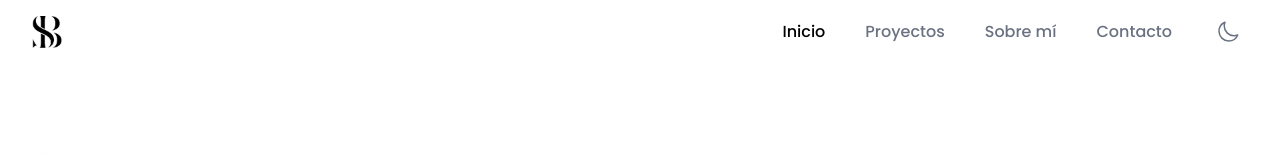
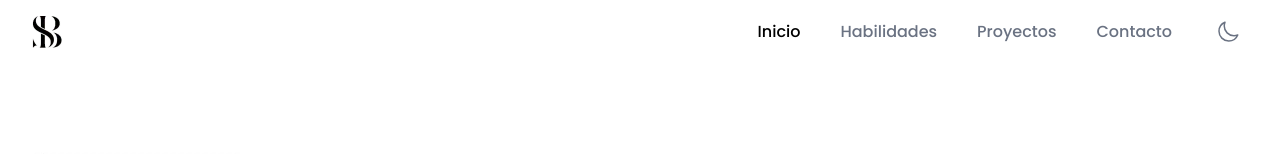
Before and after one commit to sergiobet/portafolio-nuevo, a React (Vite) app: page / in a window 1280 px wide. Shown: the top 154 px of the page. Built offline with nearby package versions, Linux system fonts and the light colour scheme; some icons are missing.

Commit message:
Se refactoriza la logica encargada de cargar el logo para el tema oscuro y el tema claro, adicionalmente fue removido del DOM elementos que no eran necesarios

```diff
--- a/src/components/MenuComponent/MenuComponent.tsx
+++ b/src/components/MenuComponent/MenuComponent.tsx
@@ -14,8 +14,8 @@ import { useEffect, useState } from "react";
 //opciones para el menú de navegación
 const navigation = [
   { name: "Inicio", href: "#home" },
+  { name: "Habilidades", href: "#habilidades" },
   { name: "Proyectos", href: "#proyectos" },
-  { name: "Sobre mí", href: "#sobremi" },
   { name: "Contacto", href: "#contacto" },
 ];
 
@@ -46,7 +46,7 @@ const activeMenuItem = () => {
   };
 };
 
-function MenuComponent() {
+const MenuComponent = () =>{
   const [active, setActive] = useState(navigation[0].href);
   const [darkMode, setDarkMode] = useState(
     localStorage.getItem("theme") === "dark"
@@ -94,23 +94,15 @@ function MenuComponent() {
           </div>
           <div className="flex flex-1 items-center justify-around sm:items-stretch md:justify-between">
             <div className="flex shrink-0 items-center text-2xl relative">
-              {darkMode ?
-                    <img
-                src="./../../public/logos/logo-white.webp"
+                <img
+                src={darkMode ? "/logos/logo-white-2.webp" : "/logos/logo-dark-2.webp"}
+                width={30}
+                height={30}
+                loading="lazy"
+                decoding="async"
                 alt="Logo"
-                height="30"
-                width="30"
-              />
-              :
-                <img
-                src="./../../public/logos/logo-dark.webp"
-                alt="Logo"
-                height="30"
-                width="30"
-              />
-              }
 
-
+                />
             </div>
             <div className="hidden sm:ml-6 sm:block relative">
               <div className="flex space-x-4">
@@ -144,50 +136,6 @@ function MenuComponent() {
                 <MoonIcon className="h-6 w-6 text-gray-500" />
               )}
             </button>
-
-            {/* Profile dropdown */}
-            {/* <Menu as="div" className="relative ml-3">
-              <div>
-                <MenuButton className="relative flex rounded-full bg-gray-800 text-sm focus:ring-2 focus:ring-white focus:ring-offset-2 focus:ring-offset-gray-800 focus:outline-hidden">
-                  <span className="absolute -inset-1.5" />
-                  <span className="sr-only">Open user menu</span>
-                  <img
-                    alt=""
-                    src="https://images.unsplash.com/photo-1472099645785-5658abf4ff4e?ixlib=rb-1.2.1&ixid=eyJhcHBfaWQiOjEyMDd9&auto=format&fit=facearea&facepad=2&w=256&h=256&q=80"
-                    className="size-8 rounded-full"
-                  />
-                </MenuButton>
-              </div>
-              <MenuItems
-                transition
-                className="absolute right-0 z-10 mt-2 w-48 origin-top-right rounded-md bg-white py-1 shadow-lg ring-1 ring-black/5 transition focus:outline-hidden data-closed:scale-95 data-closed:transform data-closed:opacity-0 data-enter:duration-100 data-enter:ease-out data-leave:duration-75 data-leave:ease-in"
-              >
-                <MenuItem>
-                  <a
-                    href="#"
-                    className="block px-4 py-2 text-sm text-gray-700 data-focus:bg-gray-100 data-focus:outline-hidden"
-                  >
-                    Your Profile
-                  </a>
-                </MenuItem>
-                <MenuItem>
-                  <a
-                    href="#"
-                    className="block px-4 py-2 text-sm text-gray-700 data-focus:bg-gray-100 data-focus:outline-hidden"
-                  >
-                    Settings
-                  </a>
-                </MenuItem>
-                <MenuItem>
-                  <a
-                    href="#"
-                    className="block px-4 py-2 text-sm text-gray-700 data-focus:bg-gray-100 data-focus:outline-hidden"
-                  >
-                    Sign out
-                  </a>
-                </MenuItem>
-              </MenuItems>
-            </Menu> */}
           </div>
         </div>
       </div>
```
